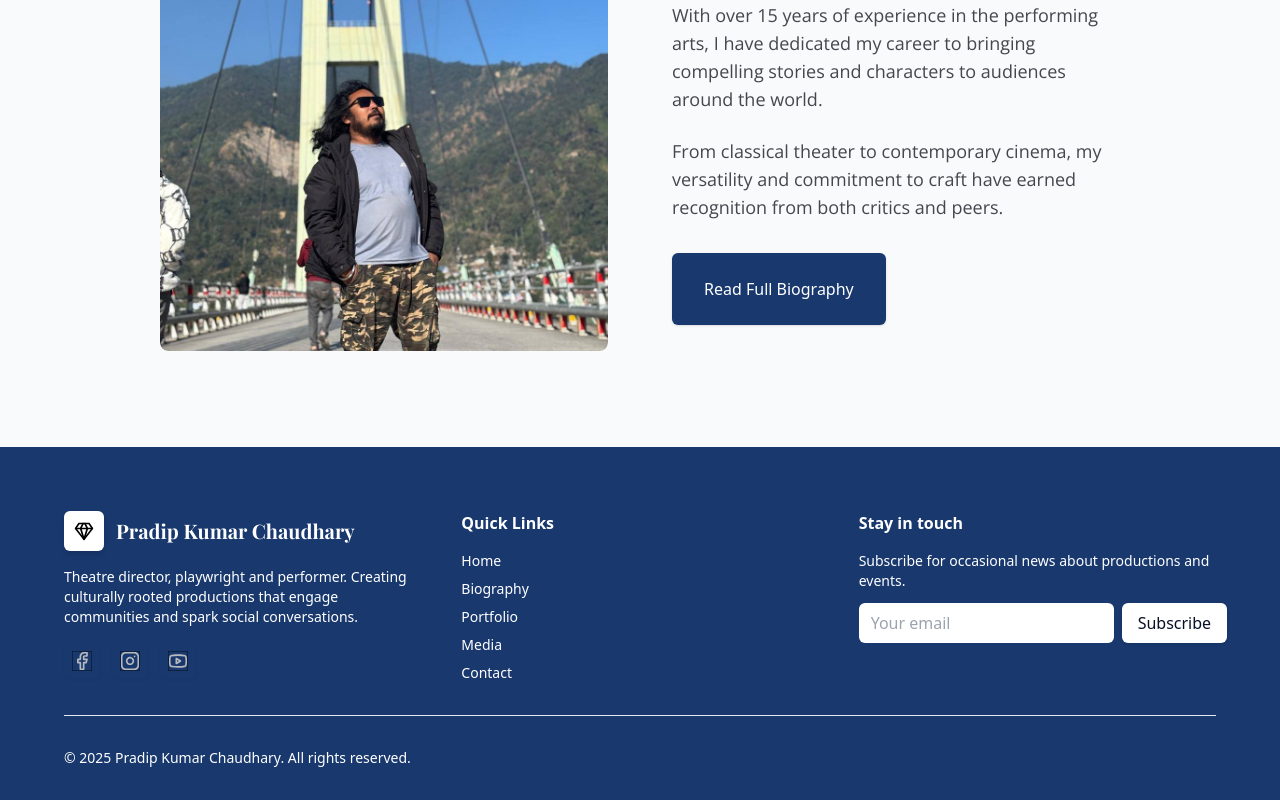
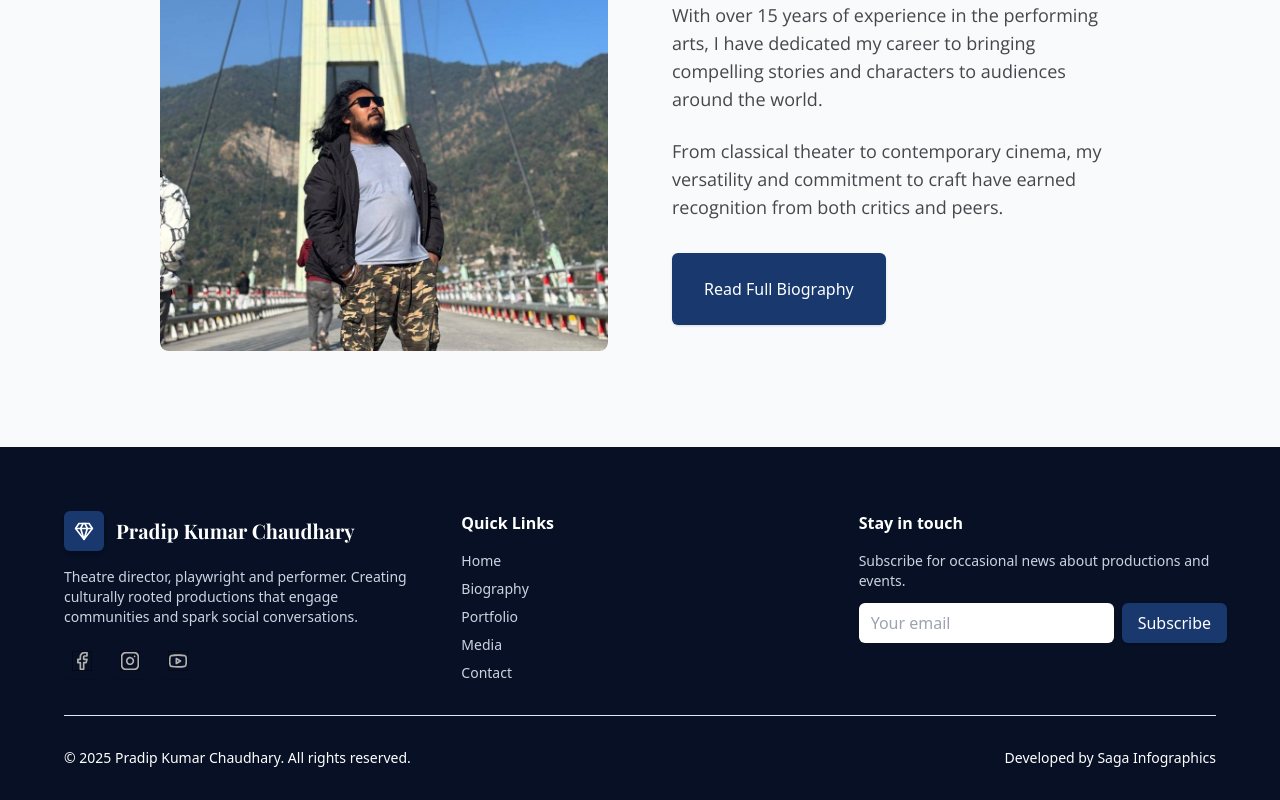
Before and after one commit to aayushGhimire321/Pradip_kumar_chaudhary, a React (Vite) app in the folder project/: page / in a window 1280 px wide. Shown: the part 1819-2619 px from the top of the page. Built offline with nearby package versions, Linux system fonts and the light colour scheme.

Commit message:
changes in color

```diff
--- a/project/src/components/Footer/Footer.tsx
+++ b/project/src/components/Footer/Footer.tsx
@@ -18,19 +18,19 @@ const sectionLinks = [
 
 export const Footer = (): JSX.Element => {
   return (
-  <footer className="w-full bg-[#18386e] text-white pt-16 pb-8">
+    <footer className="w-full bg-[#071024] text-white pt-16 pb-8">
       <div className="max-w-[1200px] mx-auto px-6">
         <div className="grid md:grid-cols-3 gap-10">
           <div className="space-y-4">
             <div className="flex items-center gap-3">
-              <div className="w-10 h-10 bg-white rounded-md flex items-center justify-center shadow-md">
-                <img className="w-5 h-5 filter brightness-0" alt="Gem" src="/gem.svg" />
+              <div className="w-10 h-10 bg-[#18386e] rounded-md flex items-center justify-center shadow-md">
+                <img className="w-5 h-5" alt="Gem" src="/gem.svg" />
               </div>
               <h3 className="[font-family:'Playfair_Display',Helvetica] font-bold text-white text-xl">
                 Pradip Kumar Chaudhary
               </h3>
             </div>
-            <p className="text-sm text-white max-w-md">
+            <p className="text-sm text-slate-300 max-w-md">
               Theatre director, playwright and performer. Creating culturally rooted productions that engage communities and spark social conversations.
             </p>
 
@@ -40,11 +40,11 @@ export const Footer = (): JSX.Element => {
                   key={index}
                   href={icon.url ?? '#'}
                   aria-label={icon.alt}
-                  className="w-9 h-9 rounded-md flex items-center justify-center hover:bg-white/10 transition shadow-sm"
+                  className="w-9 h-9 rounded-md bg-white/6 flex items-center justify-center hover:bg-white/12 transition shadow-sm"
                   target={icon.url && icon.url !== '#' ? '_blank' : undefined}
                   rel={icon.url && icon.url !== '#' ? 'noopener noreferrer' : undefined}
                 >
-                  {/* icons are SVG dark variants, invert for white on blue background */}
+                  {/* SVG icons are dark; apply filter to make them visible on dark background */}
                   <img className="w-5 h-5 filter invert brightness-150" alt={icon.alt} src={icon.src} />
                 </a>
               ))}
@@ -53,10 +53,10 @@ export const Footer = (): JSX.Element => {
 
           <div>
             <h4 className="font-semibold text-white mb-4">Quick Links</h4>
-            <ul className="space-y-2 text-sm text-white">
+            <ul className="space-y-2 text-sm text-slate-300">
               {sectionLinks.map((link, i) => (
                 <li key={i}>
-                  <Link to={link.path} className="text-white hover:underline transition underline-offset-2">
+                  <Link to={link.path} className="hover:text-white transition underline-offset-2 hover:underline">
                     {link.label}
                   </Link>
                 </li>
@@ -66,12 +66,10 @@ export const Footer = (): JSX.Element => {
 
           <div>
             <h4 className="font-semibold text-white mb-4">Stay in touch</h4>
-            <p className="text-sm text-white mb-3">Subscribe for occasional news about productions and events.</p>
+            <p className="text-sm text-slate-300 mb-3">Subscribe for occasional news about productions and events.</p>
             <form className="flex gap-2">
-              {/* keep input readable on dark bg */}
-              <input aria-label="Email" type="email" placeholder="Your email" className="flex-1 px-3 py-2 rounded-md bg-white text-[#071024]" />
-              {/* White subscribe button with dark text for contrast */}
-              <button type="submit" className="bg-white text-[#071024] px-4 py-2 rounded-md shadow">Subscribe</button>
+              <input aria-label="Email" type="email" placeholder="Your email" className="flex-1 px-3 py-2 rounded-md text-black" />
+              <button type="submit" className="bg-[#18386e] text-white px-4 py-2 rounded-md shadow">Subscribe</button>
             </form>
           </div>
         </div>
@@ -80,6 +78,7 @@ export const Footer = (): JSX.Element => {
 
         <div className="flex flex-col md:flex-row items-center justify-between gap-4 text-sm text-white">
           <div>© {new Date().getFullYear()} Pradip Kumar Chaudhary. All rights reserved.</div>
+          <div>Developed by Saga Infographics</div>
         </div>
       </div>
     </footer>
```
